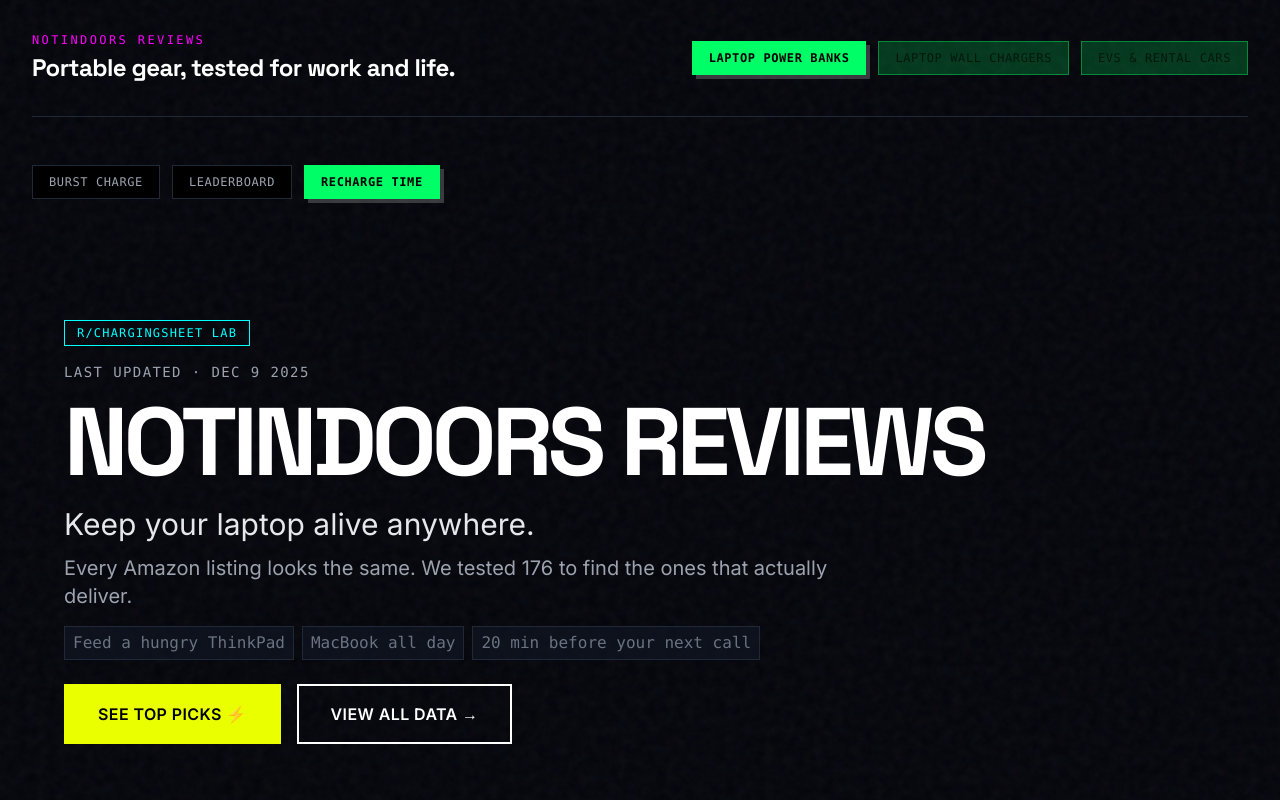
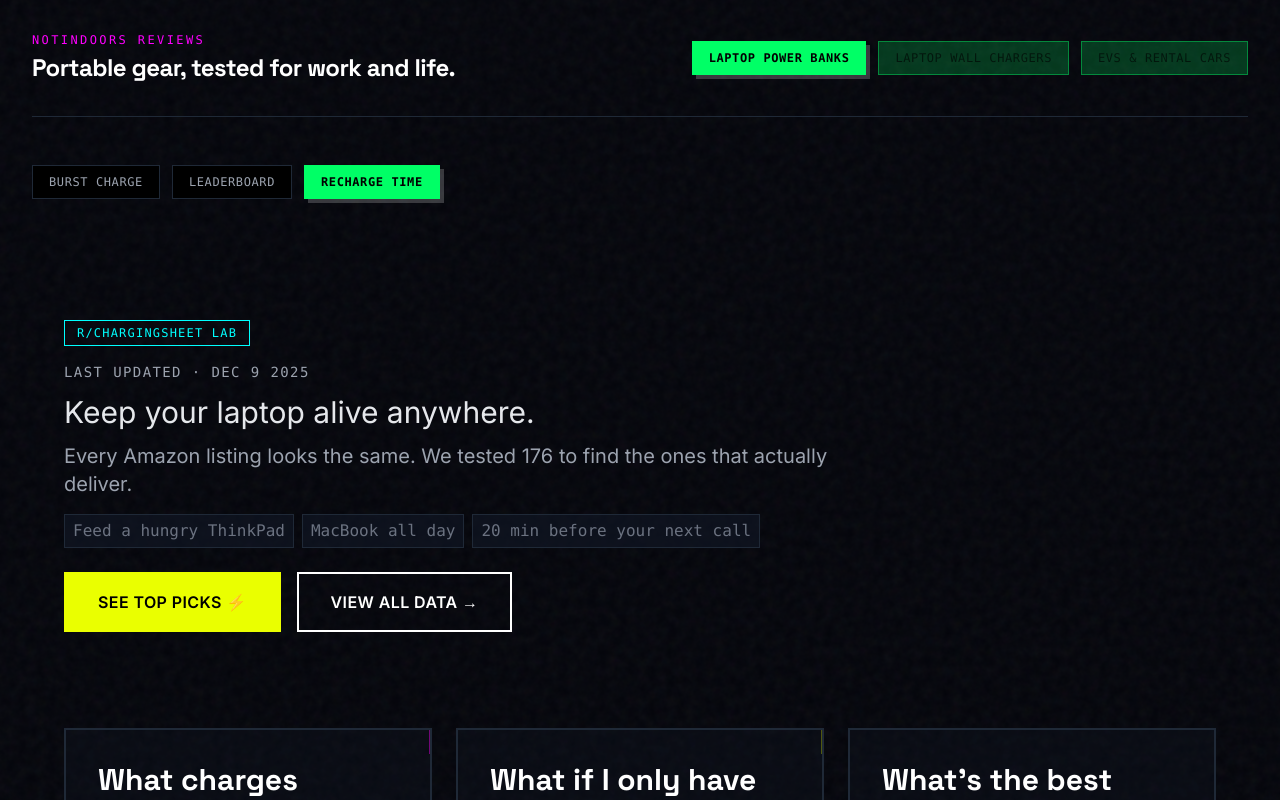
Before and after one commit to ayim/notindoors, a React (Vite) app: page / in a window 1280 px wide. Shown: the top 800 px of the page. Built offline with nearby package versions, Linux system fonts and the light colour scheme.

Commit message:
content: remove notindoors reviews hero headline

```diff
--- a/src/App.jsx
+++ b/src/App.jsx
@@ -26,9 +26,6 @@ function HomePage() {
         <p className="text-sm text-gray-400 font-mono uppercase tracking-widest mb-3">
           Last updated · Dec 9 2025
         </p>
-        <h1 className="text-5xl md:text-7xl lg:text-8xl font-display font-bold text-white uppercase leading-[0.9] tracking-tighter mb-4">
-          notindoors reviews
-        </h1>
         <p className="text-2xl md:text-3xl text-gray-200 font-light leading-tight mb-3">
           Keep your laptop alive anywhere.
         </p>
```
